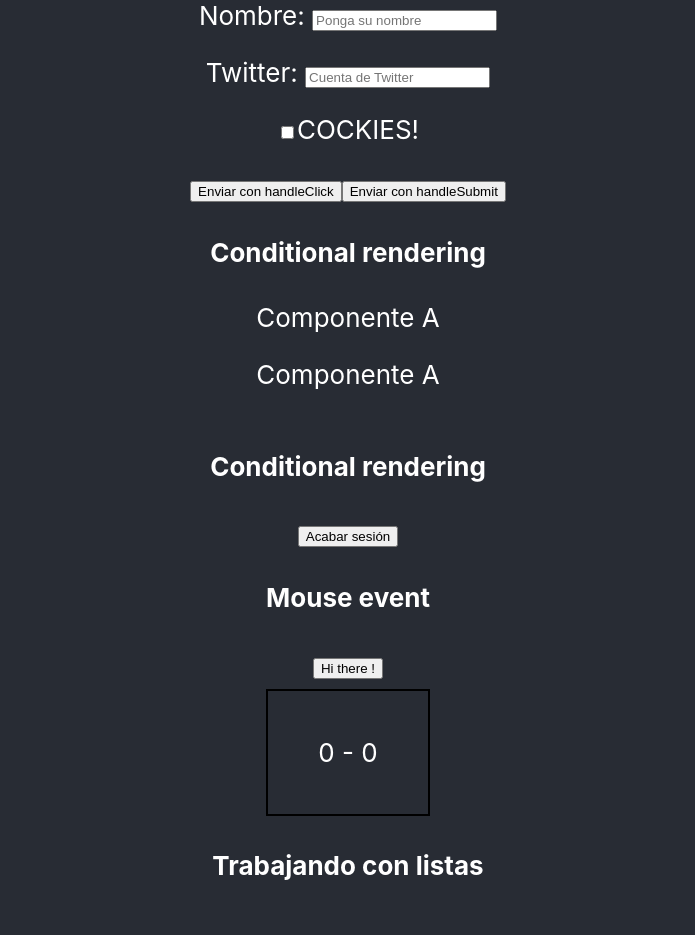
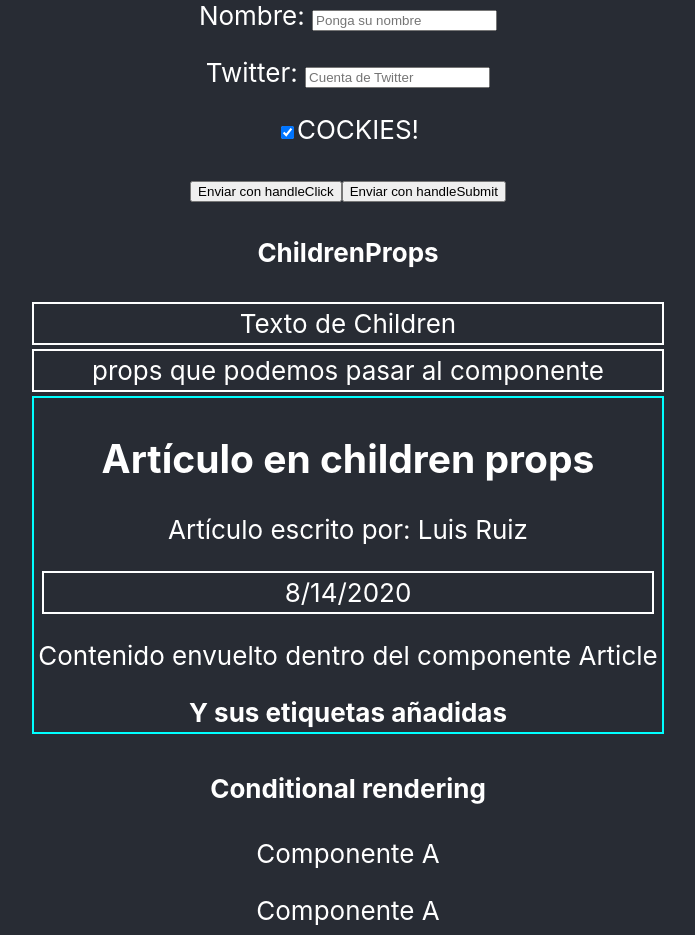
Before and after one commit to Silzhar/react_udemy, a React (Create React App) app: page / in a window 1280 px wide. Shown: the part 420-1355 px from the top of the page, without its empty margins (292-987 px from the left). Built offline with nearby package versions, Linux system fonts and the light colour scheme.

Commit message:
Componentes controlados en formulario

```diff
--- a/src/App.js
+++ b/src/App.js
@@ -10,6 +10,7 @@ import ConditionalButtons from './sections/ConditionalButtons';
 import cars from './data/cars.json'
 import MouseEvent from './MouseEvent'
 import Forms from './Forms';
+import ChildrenProps from './ChildrenProps'
 
 function Hello (props) {
   return <h2>{props.title}</h2>
@@ -67,6 +68,7 @@ function App() {
         {/* <Counter  contadorInicial={100}/> */}
         {/* <CounterNumber /> */}
         <Forms />
+        <ChildrenProps />
         {/* <Hello title="PROPS !!"/>
         <ComponentHello title="PROPS COMPONENT"/> */}
         <Conditional />
--- /dev/null
+++ b/src/ChildrenProps.jsx
@@ -0,0 +1,43 @@
+import React, { Component } from 'react';
+
+class Box extends Component {
+  render() {
+    return (
+      <div style={{ border: '2px solid white', margin: 4, padding: 4 }}>
+        {this.props.children}
+      </div>
+    );
+  }
+}
+
+class Article extends Component {
+  render() {
+    return (
+      <section style={{ border: '2px solid aqua', margin: 4, padding: 4 }}>
+        <h2>{this.props.title}</h2>
+        <p>Artículo escrito por: {this.props.author}</p>
+        <Box>{this.props.date}</Box>
+        <article>{this.props.children}</article>
+        <p>Contenido envuelto dentro del componente Article</p>
+        <strong>Y sus etiquetas añadidas</strong>
+      </section>
+    );
+  }
+}
+
+export default class ChildrenProps extends Component {
+  render() {
+    return (
+      <div>
+        <h4>ChildrenProps</h4>
+        <Box>Texto de Children</Box>
+        <Box>props que podemos pasar al componente</Box>
+        <Article
+            author='Luis Ruiz'
+            date={new Date().toLocaleDateString()}
+            title='Artículo en children props'
+        />
+      </div>
+    );
+  }
+}
--- a/src/Forms.jsx
+++ b/src/Forms.jsx
@@ -1,6 +1,14 @@
 import React, { Component } from 'react';
 
 export default class Forms extends Component {
+  constructor () {
+    super()
+    this.state = {
+      inputName: '',
+      inputTwitter: '',
+      inputTerms: true,
+    }
+  }
     handleClick = ( event) => {
         event.preventDefault()
         const name = this.inputName.value
@@ -10,14 +18,18 @@ export default class Forms extends Component {
 
     handleSubmit = ( event) => {
         event.preventDefault()
-        const name = this.inputName.value
-        const twitter = document.getElementById('twitter').value
-        console.log({ name, twitter })
+
+        // ? Quitamos las siguientes líneas al controlar en el state
+        // ? lo que recibe el formulario
+        // const name = this.inputName.value
+        // const twitter = document.getElementById('twitter').value
+        // console.log({ name, twitter })
     }
 
-    handleChange (ev) {
+    handleChange = (ev) => {
         console.log('handleChange')
         console.log(ev.target.checked)
+        this.setState({ inputTerms: ev.target.checked })
     }
   render() {
     return (
@@ -30,8 +42,10 @@ export default class Forms extends Component {
               type="text"
               id="name"
               name="userName"
+              onChange={ev => this.setState({ inputName: ev.target.value })}
               placeholder="Ponga su nombre"
               ref={inputElement => this.inputName = inputElement}
+              value={this.state.inputName}
             />
           </p>
 
@@ -41,13 +55,18 @@ export default class Forms extends Component {
               type="text"
               id="twitter"
               name="twitterAccount"
+              onChange={ev => this.setState({ inputTwitter: ev.target.value })}
               placeholder="Cuenta de Twitter"
+              value={this.state.inputTwitter}
+
             />
           </p>
 
           <p>
               <label htmlFor="">
-                  <input onChange={this.handleChange} type="checkbox"/>
+                  <input
+                    checked={this.state.inputTerms}
+                    onChange={this.handleChange} type="checkbox"/>
                   COCKIES!
               </label>
           </p>
```
